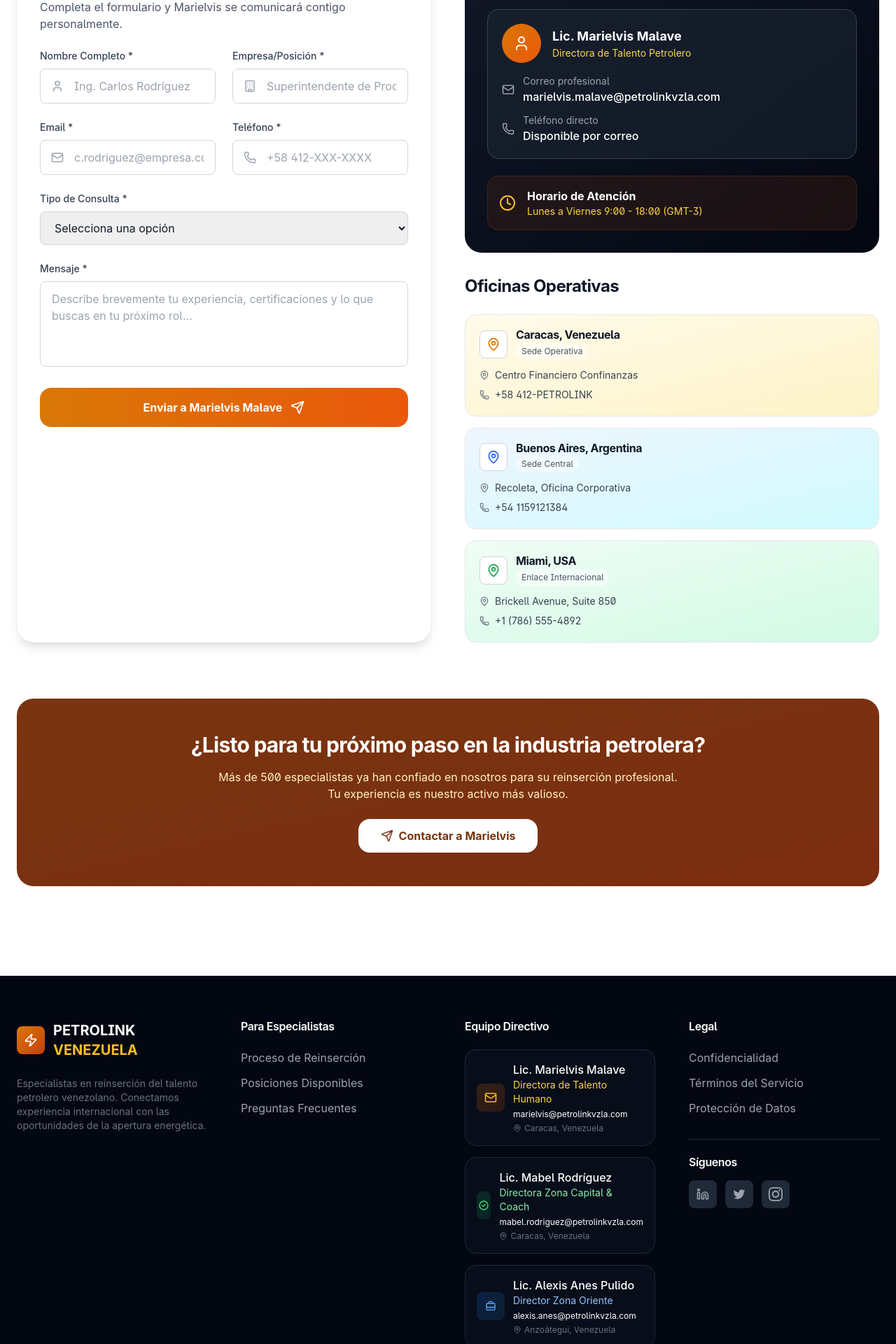
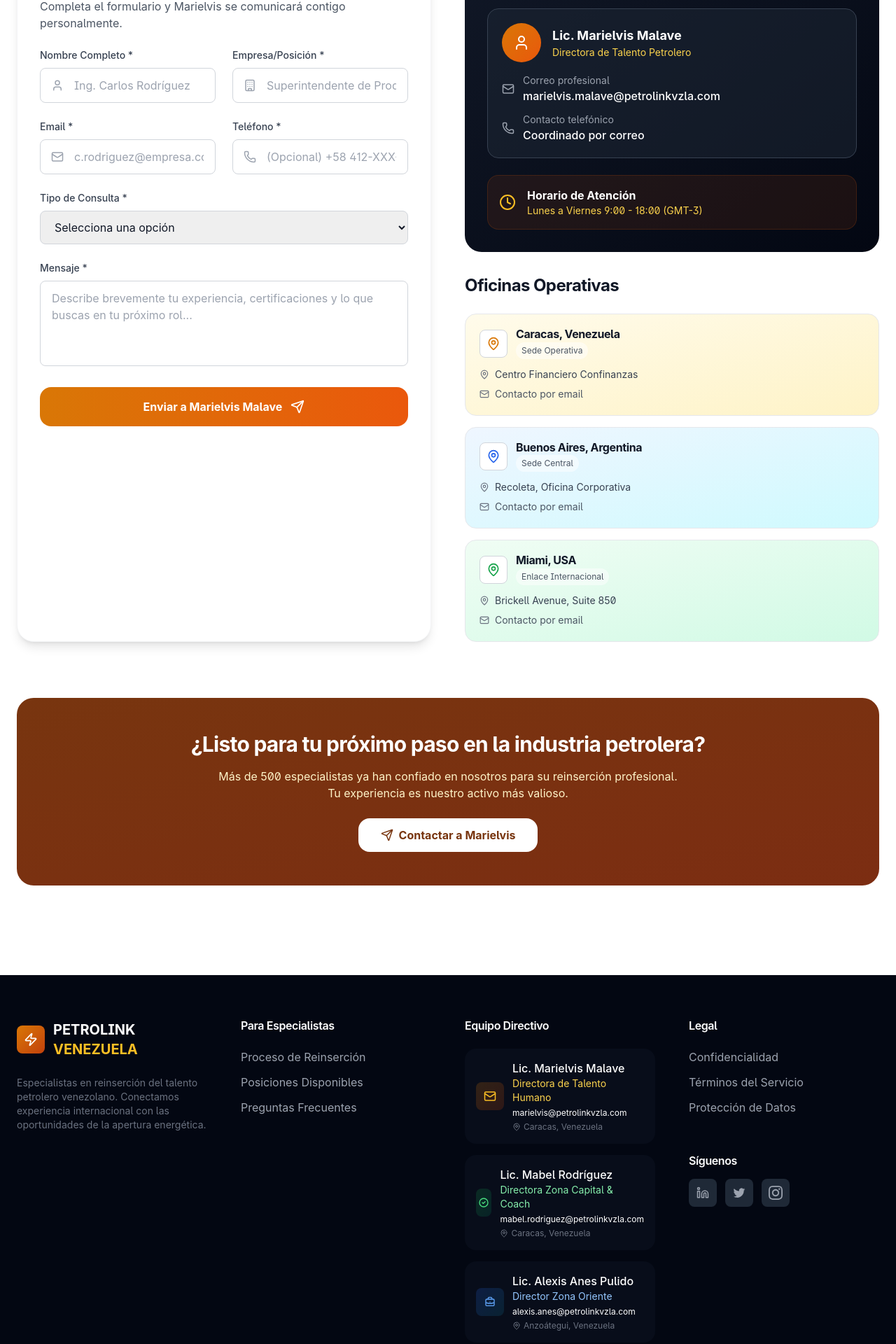
Before and after one commit to serranolash/petrolink, a React (Vite) app: page /contacto in a window 1280 px wide. Shown: the part 810-2730 px from the top of the page at 70% size. Built offline with nearby package versions, Linux system fonts and the light colour scheme.

Commit message:
correccion de mails y contactos

```diff
--- a/src/components/Layout.jsx
+++ b/src/components/Layout.jsx
@@ -1,4 +1,4 @@
-// src/components/Layout.jsx
+// src/components/Layout.jsx - CORREGIDO (sin rayas duplicadas)
 import React from 'react';
 import { Link, useNavigate } from 'react-router-dom';
 import {
@@ -12,8 +12,8 @@
 
   return (
     <div className="font-sans bg-white text-gray-900 antialiased min-h-screen">
-      {/* Header/Navbar */}
-      <nav className="sticky top-0 w-full z-50 bg-white/95 backdrop-blur-xl border-b border-gray-100 shadow-sm">
+      {/* Header/Navbar - QUITÉ EL BORDER DUPLICADO */}
+      <nav className="sticky top-0 w-full z-50 bg-white/95 backdrop-blur-xl shadow-sm">
         <div className="max-w-7xl mx-auto flex justify-between items-center px-6 py-4">
           <div className="flex items-center gap-2">
             <button
@@ -71,7 +71,7 @@
         )}
       </nav>
 
-      {/* Page Header */}
+      {/* Page Header - ELIMINÉ EL BORDER QUE CAUSABA LA RAYA */}
       <div className="bg-gradient-to-br from-amber-50 to-orange-50 py-20 px-6">
         <div className="max-w-7xl mx-auto">
           <button
@@ -93,11 +93,11 @@
         </div>
       </main>
 
-      {/* Footer */}
+      {/* Footer - MODIFIQUÉ EL FOOTER PARA QUITAR BORDES DUPLICADOS */}
       <footer className="py-16 px-6 bg-gray-950 text-gray-400 mt-20">
         <div className="max-w-7xl mx-auto">
           <div className="grid md:grid-cols-4 gap-12 mb-12">
-            {/* Logo y descripción */}
+            {/* Logo y descripción - ELIMINÉ BORDER */}
             <div>
               <div className="flex items-center gap-3 mb-6">
                 <div className="w-10 h-10 rounded-lg bg-gradient-to-br from-amber-600 to-orange-700 flex items-center justify-center">
@@ -115,7 +115,7 @@
               </p>
             </div>
 
-            {/* Enlaces rápidos */}
+            {/* Enlaces rápidos - ELIMINÉ BORDER */}
             <div>
               <h4 className="text-white font-semibold mb-6">Para Especialistas</h4>
               <ul className="space-y-3">
@@ -125,13 +125,13 @@
               </ul>
             </div>
 
-            {/* Equipo Directivo */}
+            {/* Equipo Directivo - SIMPLIFIQUE LOS BORDES */}
             <div>
               <h4 className="text-white font-semibold mb-6">Equipo Directivo</h4>
               <ul className="space-y-4">
 
                 {/* Marielvis Malave */}
-                <li className="group bg-gray-900/40 rounded-xl p-4 hover:bg-gray-800/60 transition-all duration-300 border border-gray-800 hover:border-amber-800/50">
+                <li className="group bg-gray-900/40 rounded-xl p-4 hover:bg-gray-800/60 transition-all duration-300">
                   <div className="flex items-center gap-3">
                     <div className="w-10 h-10 rounded-lg bg-gradient-to-br from-amber-600/20 to-orange-700/20 flex items-center justify-center group-hover:scale-110 transition-transform">
                       <Mail size={18} className="text-amber-400" />
@@ -152,7 +152,7 @@
                 </li>
 
                 {/* Mabel Rodríguez */}
-                <li className="group bg-gray-900/40 rounded-xl p-4 hover:bg-gray-800/60 transition-all duration-300 border border-gray-800 hover:border-green-800/50">
+                <li className="group bg-gray-900/40 rounded-xl p-4 hover:bg-gray-800/60 transition-all duration-300">
                   <div className="flex items-center gap-3">
                     <div className="w-10 h-10 rounded-lg bg-gradient-to-br from-green-600/20 to-emerald-700/20 flex items-center justify-center group-hover:scale-110 transition-transform">
                       <svg className="w-4 h-4 text-green-400" fill="none" stroke="currentColor" viewBox="0 0 24 24">
@@ -175,7 +175,7 @@
                 </li>
 
                 {/* Alexis Anes Pulido */}
-                <li className="group bg-gray-900/40 rounded-xl p-4 hover:bg-gray-800/60 transition-all duration-300 border border-gray-800 hover:border-blue-800/50">
+                <li className="group bg-gray-900/40 rounded-xl p-4 hover:bg-gray-800/60 transition-all duration-300">
                   <div className="flex items-center gap-3">
                     <div className="w-10 h-10 rounded-lg bg-gradient-to-br from-blue-600/20 to-cyan-700/20 flex items-center justify-center group-hover:scale-110 transition-transform">
                       <svg className="w-4 h-4 text-blue-400" fill="none" stroke="currentColor" viewBox="0 0 24 24">
@@ -198,7 +198,7 @@
                 </li>
 
                 {/* Alex Serrano */}
-                <li className="group bg-gray-900/40 rounded-xl p-4 hover:bg-gray-800/60 transition-all duration-300 border border-gray-800 hover:border-purple-800/50">
+                <li className="group bg-gray-900/40 rounded-xl p-4 hover:bg-gray-800/60 transition-all duration-300">
                   <div className="flex items-center gap-3">
                     <div className="w-10 h-10 rounded-lg bg-gradient-to-br from-purple-600/20 to-violet-700/20 flex items-center justify-center group-hover:scale-110 transition-transform">
                       <svg className="w-4 h-4 text-purple-400" fill="none" stroke="currentColor" viewBox="0 0 24 24">
@@ -222,15 +222,15 @@
 
               </ul>
 
-              {/* Horario */}
-              <div className="mt-6 p-3 bg-amber-900/10 rounded-lg border border-amber-800/30">
+              {/* Horario - SIMPLIFIQUE BORDER */}
+              <div className="mt-6 p-3 bg-amber-900/10 rounded-lg">
                 <p className="text-xs text-amber-200 text-center">
                   <span className="font-semibold">Horario:</span> L-V 9:00-18:00 • Respuesta en 24h
                 </p>
               </div>
             </div>
 
-            {/* Legal */}
+            {/* Legal - SIN BORDER */}
             <div>
               <h4 className="text-white font-semibold mb-6">Legal</h4>
               <ul className="space-y-3">
@@ -239,8 +239,8 @@
                 <li><Link to="/gdpr-compliance" className="hover:text-amber-400 transition">Protección de Datos</Link></li>
               </ul>
 
-              {/* Redes Sociales */}
-              <div className="mt-8 pt-6 border-t border-gray-800">
+              {/* Redes Sociales - SIN BORDER */}
+              <div className="mt-8 pt-6">
                 <h5 className="text-white font-semibold mb-4">Síguenos</h5>
                 <div className="flex gap-3">
                   <a href="#" className="w-10 h-10 rounded-lg bg-gray-800 hover:bg-amber-900/30 flex items-center justify-center transition">
@@ -261,8 +261,8 @@
             </div>
           </div>
 
-          {/* Copyright */}
-          <div className="pt-8 border-t border-gray-800 flex flex-col md:flex-row justify-between items-center gap-4">
+          {/* Copyright - MODIFIQUÉ EL BORDER */}
+          <div className="pt-8 mt-8 flex flex-col md:flex-row justify-between items-center gap-4">
             <p className="text-sm text-gray-500">
               © {new Date().getFullYear()} Petrolink Venezuela. Todos los derechos reservados.
             </p>
--- a/src/pages/Contacto.jsx
+++ b/src/pages/Contacto.jsx
@@ -1,4 +1,4 @@
-// src/pages/Contacto.jsx
+// src/pages/Contacto.jsx - CORREGIDO (sin teléfonos en oficinas)
 import React, { useState } from 'react';
 import Layout from '../components/Layout';
 import { Mail, Phone, MapPin, Clock, MessageSquare, Send, CheckCircle2, Users, Zap, User, Building } from 'lucide-react';
@@ -22,21 +22,18 @@
     {
       city: "Caracas, Venezuela",
       address: "Centro Financiero Confinanzas",
-      phone: "+58 412-PETROLINK",
       type: "Sede Operativa",
       color: "from-amber-50 to-amber-100"
     },
     {
       city: "Buenos Aires, Argentina",
       address: "Recoleta, Oficina Corporativa",
-      phone: "+54 1159121384",
       type: "Sede Central",
       color: "from-blue-50 to-cyan-100"
     },
     {
       city: "Miami, USA",
       address: "Brickell Avenue, Suite 850",
-      phone: "+1 (786) 555-4892",
       type: "Enlace Internacional",
       color: "from-green-50 to-emerald-100"
     }
@@ -213,7 +210,7 @@
                         onChange={handleChange}
                         required
                         className="w-full pl-12 pr-4 py-3 rounded-lg border border-gray-300 focus:border-amber-500 focus:ring-2 focus:ring-amber-200 transition"
-                        placeholder="+58 412-XXX-XXXX"
+                        placeholder="(Opcional) +58 412-XXX-XXXX"
                       />
                     </div>
                   </div>
@@ -313,8 +310,8 @@
                     <div className="flex items-center gap-3">
                       <Phone size={18} className="text-gray-400" />
                       <div>
-                        <div className="text-gray-400 text-sm">Teléfono directo</div>
-                        <div className="text-white font-medium">Disponible por correo</div>
+                        <div className="text-gray-400 text-sm">Contacto telefónico</div>
+                        <div className="text-white font-medium">Coordinado por correo</div>
                       </div>
                     </div>
                   </div>
@@ -331,7 +328,7 @@
               </div>
             </div>
 
-            {/* Oficinas */}
+            {/* Oficinas - SIN TELÉFONOS */}
             <div>
               <h3 className="text-2xl font-bold mb-6">Oficinas Operativas</h3>
               <div className="space-y-4">
@@ -354,8 +351,8 @@
                         {office.address}
                       </div>
                       <div className="flex items-center gap-2">
-                        <Phone size={14} className="text-gray-500" />
-                        {office.phone}
+                        <Mail size={14} className="text-gray-500" />
+                        <span className="text-gray-600">Contacto por email</span>
                       </div>
                     </div>
                   </div>
```
